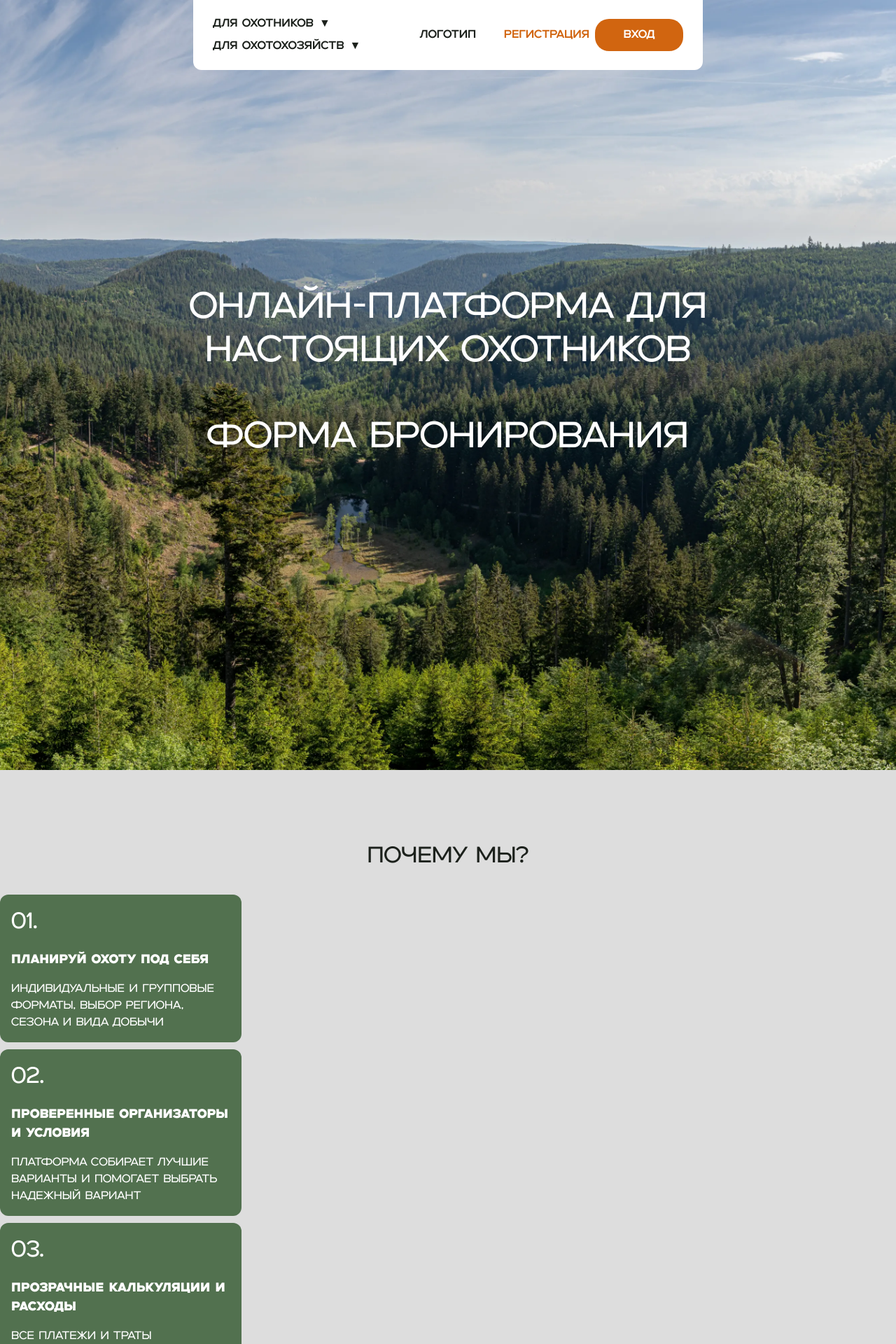
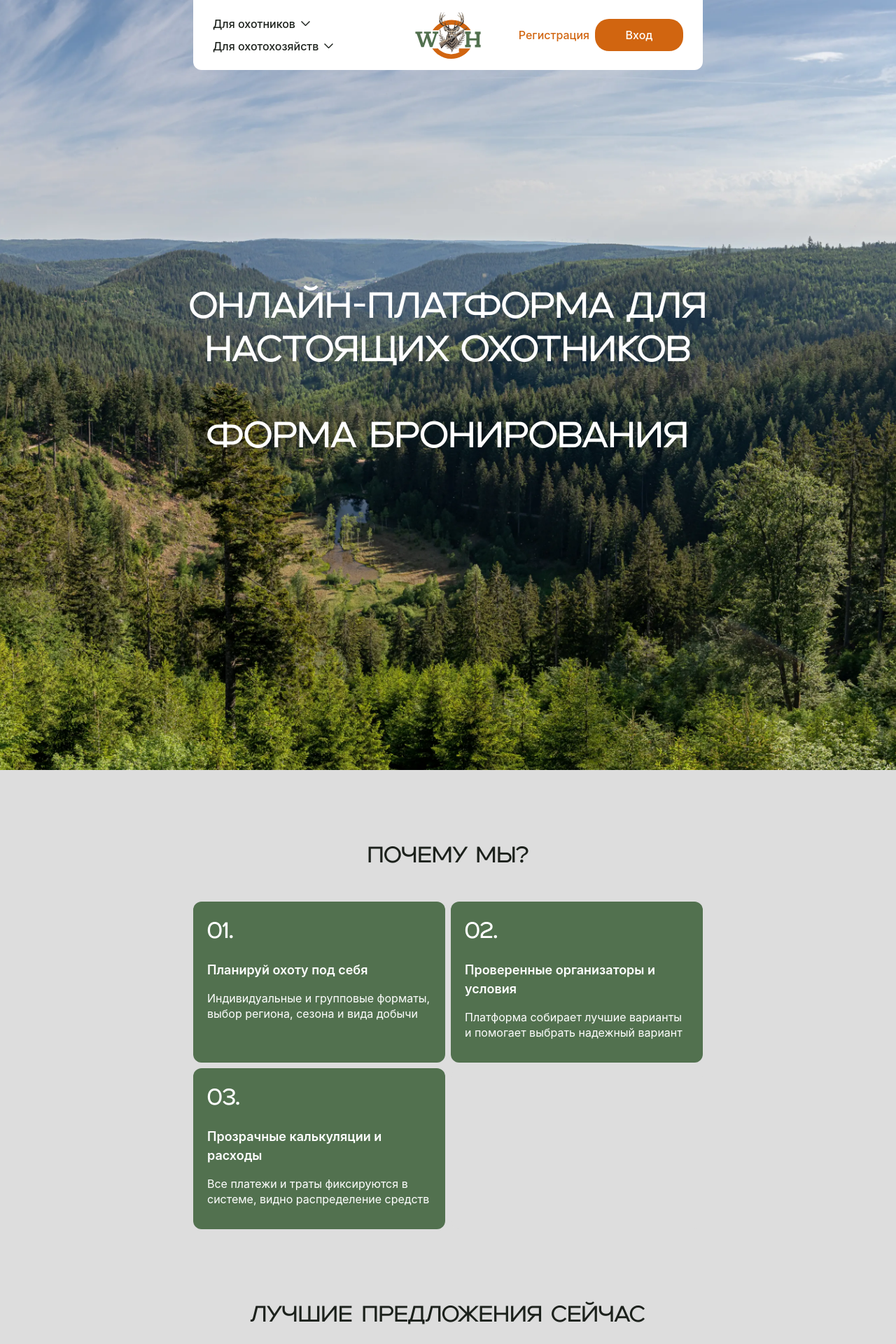
Before and after one commit to ilya-m1994/wild-hunters, a Nuxt app: page / in a window 1280 px wide. Shown: the top 1920 px of the page at 70% size. Built offline with nearby package versions, Linux system fonts and the light colour scheme.

Commit message:
feat: typography update

```diff
--- a/app/assets/css/components.css
+++ b/app/assets/css/components.css
@@ -1,9 +1,9 @@
 @layer components {
     /* Containers */
 
-    .container-page {
-        @apply max-w-[1440px] mx-auto;
-    }
+    /*.container-page {*/
+    /*    @apply max-w-[1440px] mx-auto;*/
+    /*}*/
 
     /* Typography */
 
--- a/app/assets/css/main.css
+++ b/app/assets/css/main.css
@@ -41,7 +41,7 @@
     font-family: 'Inter';
     src: url('../fonts/Inter-Medium.otf')
     format('otf');
-    font-weight: 500;
+    font-weight: 600;
     font-style: normal;
 }
 
--- a/app/components/base/BestOffers.vue
+++ b/app/components/base/BestOffers.vue
@@ -93,7 +93,7 @@ import { Swiper, SwiperSlide } from 'swiper/vue'
 import 'swiper/css'
 import 'swiper/css/navigation'
 
-import baseImage from '~/assets/img/base.png'
+import baseImage from '~/assets/img/base.webp'
 
 const modules = [Navigation]
 
--- a/app/components/base/JoinCommunity.vue
+++ b/app/components/base/JoinCommunity.vue
@@ -19,7 +19,7 @@
 </template>
 
 <script setup>
-import bg from '~/assets/img/deer.jpg'
+import bg from '~/assets/img/deer.webp'
 </script>
 
 <style scoped>
--- a/app/components/base/WhyUs.vue
+++ b/app/components/base/WhyUs.vue
@@ -4,6 +4,7 @@
       <h2 class="why-title">
         ПОЧЕМУ МЫ?
       </h2>
+
       <div class="cards">
         <div class="card">
           <div class="card-number">01.</div>
@@ -11,27 +12,35 @@
             Планируй охоту под себя
           </div>
           <div class="card-text">
-            Индивидуальные и групповые форматы, выбор региона, сезона и вида добычи
+            Индивидуальные и групповые форматы, выбор региона,
+            сезона и вида добычи
           </div>
         </div>
+
         <div class="card">
           <div class="card-number">02.</div>
           <div class="card-title">
             Проверенные организаторы и условия
           </div>
           <div class="card-text">
-            Платформа собирает лучшие варианты и помогает выбрать надежный вариант
+            Платформа собирает лучшие варианты и помогает выбрать
+            надежный вариант
           </div>
         </div>
+
         <div class="card">
           <div class="card-number">03.</div>
           <div class="card-title">
             Прозрачные калькуляции и расходы
           </div>
           <div class="card-text">
-            Все платежи и траты фиксируются в системе, видно распределение средств
+            Все платежи и траты фиксируются в системе,
+            видно распределение средств
           </div>
         </div>
+
+        <!-- видна только на 768 -->
+        <div class="card card-placeholder" />
       </div>
     </div>
   </section>
@@ -39,89 +48,144 @@
 
 <style scoped>
 .why {
-  margin-top: 100px;
-  margin-bottom: 50px;
+  margin-top: 80px;
+  margin-bottom: 80px;
+}
+
+.container-page {
+  padding: 0 15px;
 }
 
 .why-title {
+  margin-bottom: 30px;
+
+  color: var(--color-dark);
+  font-size: 24px;
+  font-weight: 400;
+  text-transform: uppercase;
   text-align: center;
-  text-transform: uppercase;
-  font-weight: 400;
-  font-size: 24px;
-  color: var(--color-dark);
-  margin-bottom: 30px;
 }
 
 .cards {
   display: flex;
-  gap: 8px;
-  overflow-x: auto;
+  flex-direction: column;
+  gap: 10px;
+  align-items: center;
 }
 
 .card {
+  width: 313px;
+  height: 143px;
+  padding: 16px;
+
+  border-radius: 12px;
   background: var(--color-primary);
-  width: 360px;
-  height: 230px;
-  padding: 20px;
-  border-radius: 12px;
   color: var(--color-white);
-  flex-shrink: 0;
+}
+
+.card-placeholder {
+  display: none;
 }
 
 .card-number {
-  font-size: 32px;
+  margin-bottom: 12px;
+
+  font-size: 24px;
   font-weight: 400;
-  margin-bottom: 16px;
 }
 
 .card-title {
-  font-size: 18px;
+  margin-bottom: 10px;
+
+  font-family: Inter, sans-serif;
+  font-size: 16px;
   font-weight: 600;
-  margin-bottom: 16px;
-  white-space: pre-line;
 }
 
 .card-text {
-  font-size: 16px;
-  font-weight: 400;
+  font-family: Inter, sans-serif;
+  font-size: 14px;
+  line-height: 1.4;
 }
+
+/* планшет */
 @media (min-width: 768px) {
   .why {
     margin-top: 100px;
+    margin-bottom: 100px;
+  }
+
+  .container-page {
+    padding: 0 20px;
+  }
+
+  .why-title {
     margin-bottom: 40px;
-  }
-  .why-title {
     font-size: 32px;
   }
+
   .cards {
-    flex-direction: column;
-    gap: 10px;
-    overflow: visible;
+    display: grid;
+    grid-template-columns: repeat(2, 360px);
+    gap: 8px;
+    justify-content: center;
   }
+
   .card {
-    width: 345px;
-    height: auto;
-    padding: 16px;
+    width: 360px;
+    height: 230px;
+    padding: 20px;
+  }
+
+  .card-placeholder {
+    display: block;
+    background: var(--color-background);
+  }
+
+  .card-number {
+    font-size: 32px;
+    margin-bottom: 16px;
+  }
+
+  .card-title {
+    font-size: 18px;
+    margin-bottom: 16px;
+  }
+
+  .card-text {
+    font-size: 16px;
   }
 }
+
+/* десктоп */
 @media (min-width: 1440px) {
   .why {
-    margin-top: 100px;
+    margin-bottom: 120px;
+  }
+
+  .container-page {
+    padding: 0 120px;
+  }
+
+  .why-title {
     margin-bottom: 50px;
+    font-size: 44px;
   }
-  .why-title {
-    font-size: 44px;
-    margin-bottom: 50px;
+
+  .cards {
+    display: flex;
+    flex-direction: row;
+    gap: 16px;
+    justify-content: space-between;
   }
-  .cards {
-    flex-direction: row;
-    justify-content: center;
-    gap: 16px;
-  }
+
   .card {
     width: 389px;
     height: 242px;
-    padding: 20px;
+  }
+
+  .card-placeholder {
+    display: none;
   }
 }
 </style>
--- a/app/components/header/AppHeader.vue
+++ b/app/components/header/AppHeader.vue
@@ -8,11 +8,8 @@
         </div>
         <BurgerMenu />
       </div>
-      <NuxtLink
-          to="/"
-          class="header-logo"
-      >
-        Логотип
+      <NuxtLink to="/" class="header-logo">
+        <img src="~/assets/img/logo.svg" alt="logotype">
       </NuxtLink>
       <div class="header-right">
         <UiButton
@@ -31,6 +28,7 @@
 
 <style scoped>
 .header {
+  font-family: 'Inter', sans-serif;
   position: fixed;
   top: 0;
   left: 0;
--- a/app/components/ui/UiDropdown.vue
+++ b/app/components/ui/UiDropdown.vue
@@ -1,7 +1,9 @@
 <template>
   <button class="dropdown-button">
     {{ title }}
-    <span>▼</span>
+    <span>
+      <img src="~/assets/icons/arrow-down.svg" alt="arrow-down"/>
+    </span>
   </button>
 </template>
 
--- a/app/pages/index.vue
+++ b/app/pages/index.vue
@@ -1,5 +1,5 @@
 <template>
-  <div style="max-width: 1440px; margin: 0 auto;">
+  <div>
     <BaseHero />
     <BaseWhyUs />
     <BestOffers />
```
Also changed, not shown: app/assets/icons/arrow-down.svg (added), app/assets/img/logo.svg (added).
